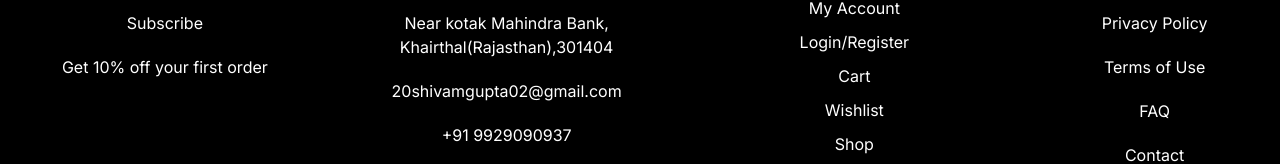
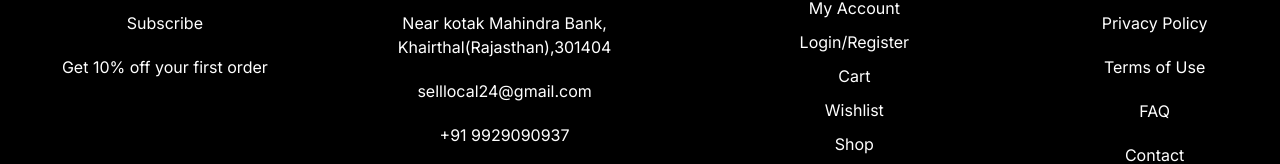
Before and after one commit to shivamgupta002/SellLocal, a Next.js app: page / in a window 1280 px wide. Shown: the part 197-361 px from the top of the page. Built offline with nearby package versions, Linux system fonts and the light colour scheme.

Commit message:
update email

```diff
--- a/src/component/footer/page.jsx
+++ b/src/component/footer/page.jsx
@@ -20,7 +20,7 @@ const supportLink = [
   },
   {
     id: 2,
-    title: "20shivamgupta02@gmail.com",
+    title: "selllocal24@gmail.com",
   },
   {
     id: 3,
```
